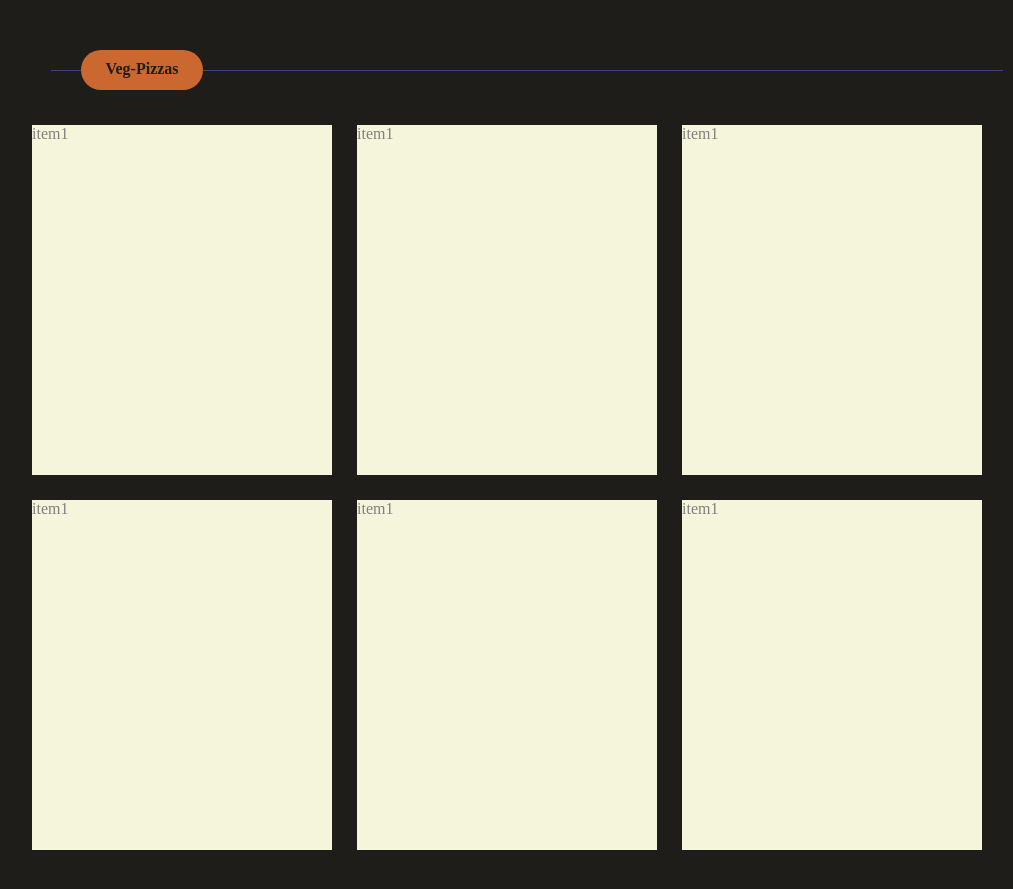
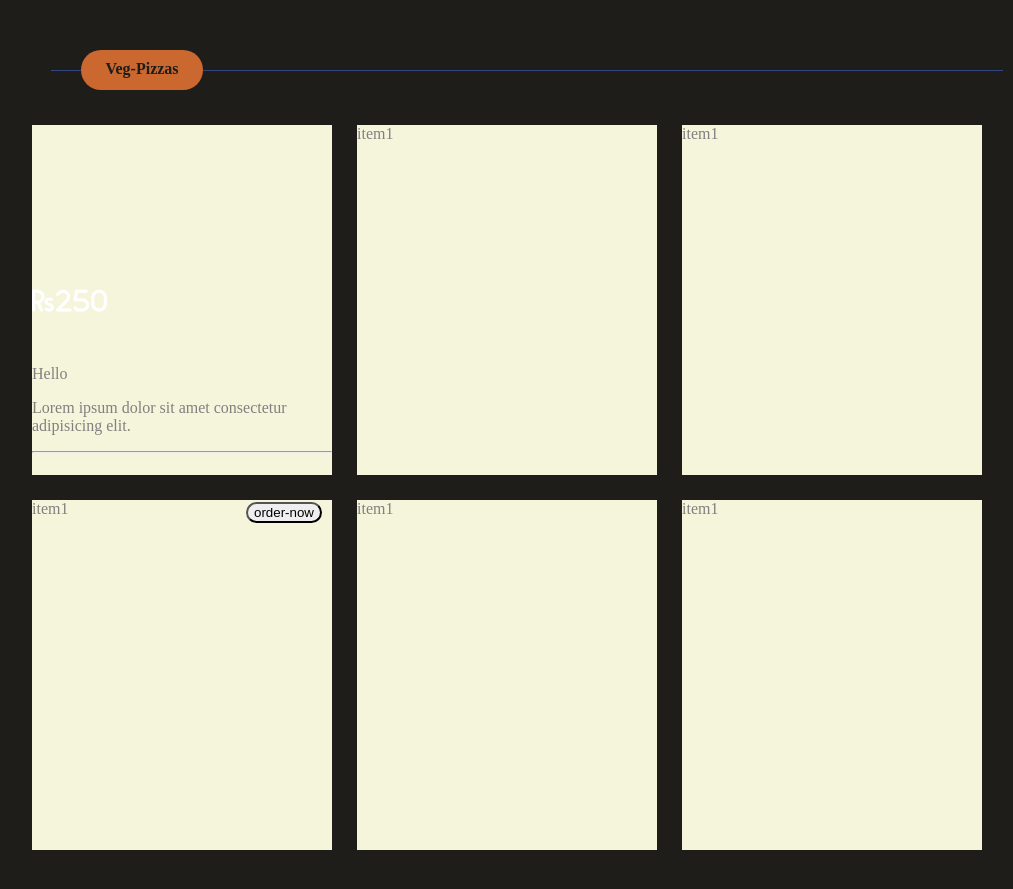
Before and after one commit to dev-abhi18/pizzeria_new, a plain HTML site: page pizza-menu-improved.html in a window 1280 px wide. Shown: the part 1260-2149 px from the top of the page, without its empty margins (26-1039 px from the left). Drawn offline with Linux system fonts and the light colour scheme.

Commit message:
menu-improved

```diff
--- a/pizza-menu-improved.html
+++ b/pizza-menu-improved.html
@@ -257,7 +257,20 @@
                 <div class="pizza-image">
 
                 </div>
-                item1
+                <div class="description">
+                    <span class="pizza-name">Hello</span>
+                    <p class="pizza-description">
+                        Lorem ipsum dolor sit amet consectetur adipisicing elit.
+                    </p><hr>
+                </div>
+                <div class="price">
+                    <span class="price-icons">
+                        <i class="fas fa-rupee-sign">250</i>
+                    </span>
+                </div>
+                <div class="order-now">
+                    <button class="order-now-btn">order-now</button>
+                </div>
             </div>
             <div class="item">
                 <div class="pizza-image">
```
